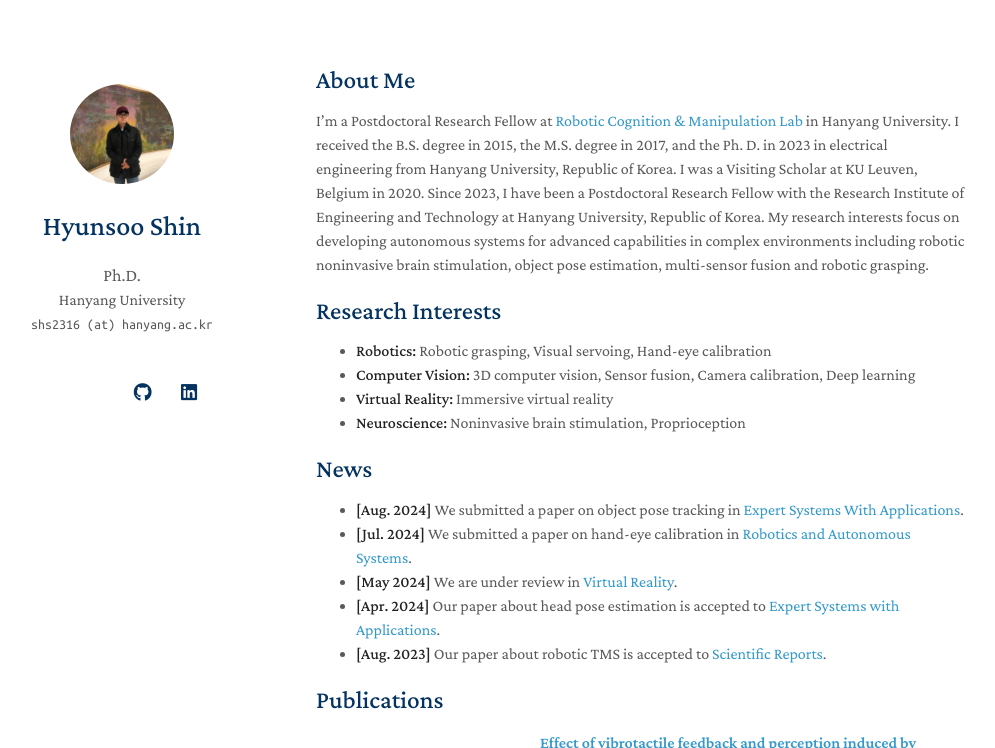
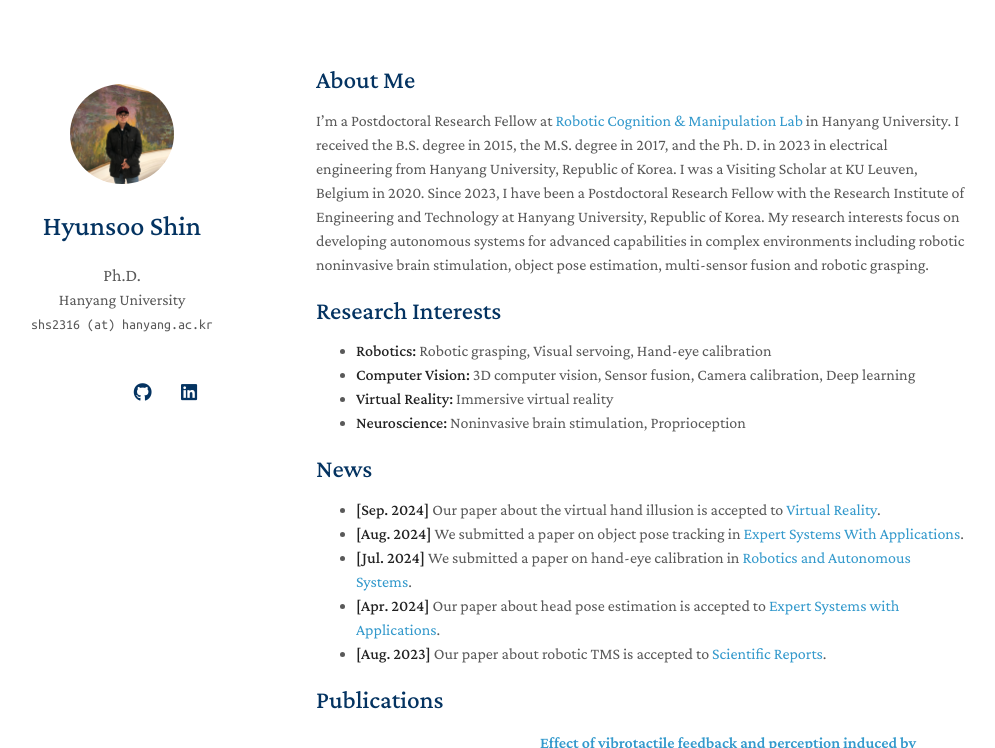
Before and after one commit to shs-vision/shs-vision.github.io, a Jekyll site: the page built from index.md, in a window 1280 px wide and 900 px high, cut to the strip 0-748 px from the top of the window. Shown: the whole strip, without its empty margins (154-1149 px from the left). Built offline with Jekyll 4.4.1, drawn with Linux system fonts in a browser that asks for light colours; a style sheet for code colours, icons or effects is not loaded; our own code applies the rules of GitHub Pages for plain Markdown files.

Commit message:
Update index.md

```diff
--- a/index.md
+++ b/index.md
@@ -19,9 +19,9 @@ My research interests focus on developing autonomous systems for advanced capabi
 
 ## News
 
+- **[Sep. 2024]** Our paper about the virtual hand illusion is accepted to [Virtual Reality](https://link.springer.com/journal/10055).
 - **[Aug. 2024]** We submitted a paper on object pose tracking in [Expert Systems With Applications](https://www.sciencedirect.com/journal/expert-systems-with-applications).
 - **[Jul. 2024]** We submitted a paper on hand-eye calibration in [Robotics and Autonomous Systems](https://www.sciencedirect.com/journal/robotics-and-autonomous-systems).
-- **[May 2024]** We are under review in [Virtual Reality](https://link.springer.com/journal/10055).
 - **[Apr. 2024]** Our paper about head pose estimation is accepted to [Expert Systems with Applications](https://www.sciencedirect.com/journal/expert-systems-with-applications).
 - **[Aug. 2023]** Our paper about robotic TMS is accepted to [Scientific Reports](https://www.nature.com/srep/).
 
```
